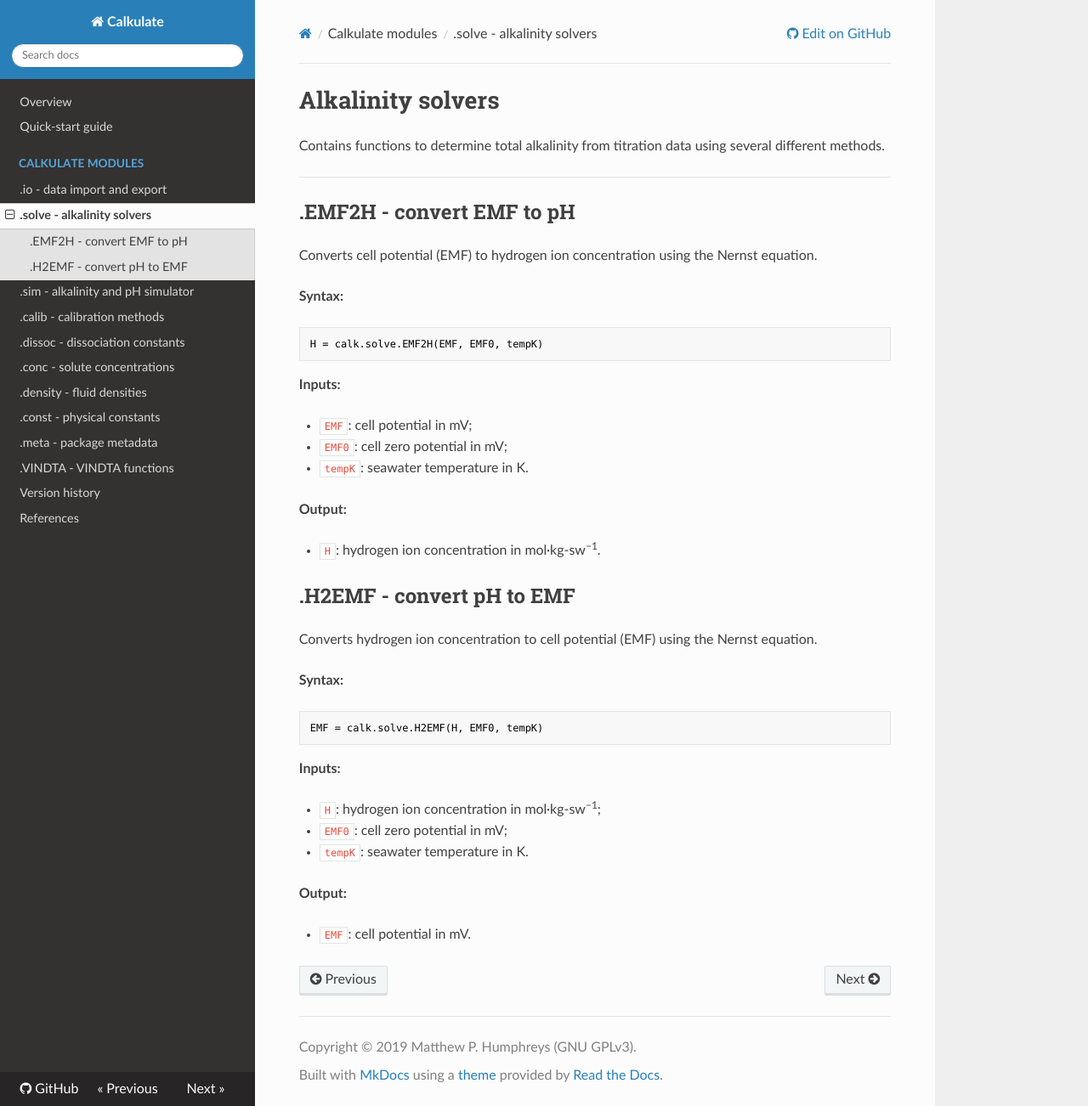
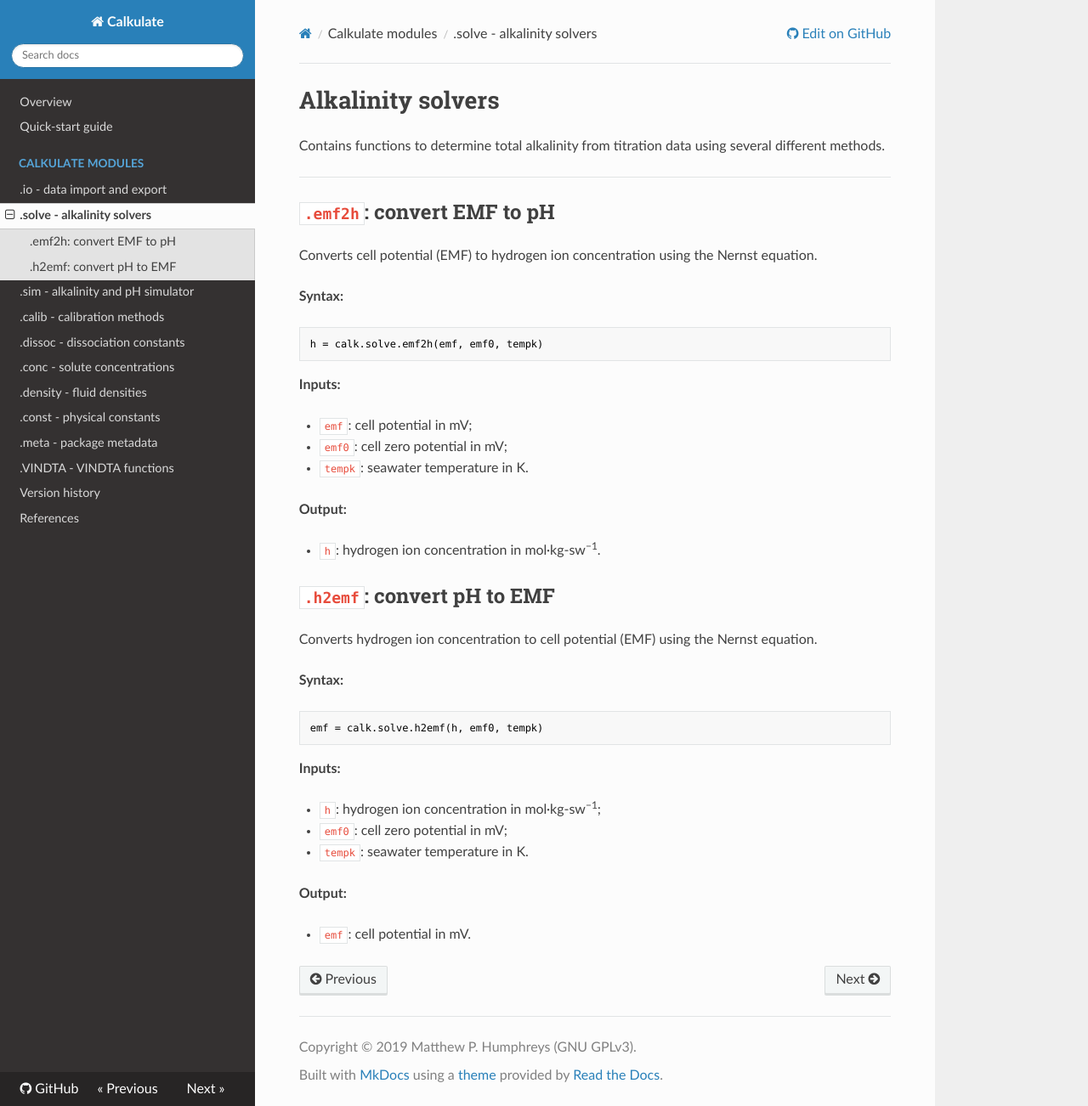
Before and after one commit to mvdh7/calkulate, an MkDocs documentation site: the page built from docs/modules/solve.md, in a window 1280 px wide and 1302 px high. Shown: the whole window at 85% size. Built offline with MkDocs 1.6.1, drawn with Linux system fonts in a browser that asks for light colours; nearby versions of some CDN libraries.

Commit message:
To lowercase

````diff
--- a/docs/modules/solve.md
+++ b/docs/modules/solve.md
@@ -5,43 +5,43 @@ Contains functions to determine total alkalinity from titration data using sever
 
 <hr />
 
-## .EMF2H - convert EMF to pH
+## `.emf2h`: convert EMF to pH
 
 Converts cell potential (EMF) to hydrogen ion concentration using the Nernst equation.
 
 **Syntax:**
 
 ```python
-H = calk.solve.EMF2H(EMF, EMF0, tempK)
+h = calk.solve.emf2h(emf, emf0, tempk)
 ```
 
 **Inputs:**
 
-  * `EMF`: cell potential in mV;
-  * `EMF0`: cell zero potential in mV;
-  * `tempK`: seawater temperature in K.
+  * `emf`: cell potential in mV;
+  * `emf0`: cell zero potential in mV;
+  * `tempk`: seawater temperature in K.
 
 **Output:**
 
-  * `H`: hydrogen ion concentration in mol·kg-sw<sup>−1</sup>.
+  * `h`: hydrogen ion concentration in mol·kg-sw<sup>−1</sup>.
 
 
-## .H2EMF - convert pH to EMF
+## `.h2emf`: convert pH to EMF
 
 Converts hydrogen ion concentration to cell potential (EMF) using the Nernst equation.
 
 **Syntax:**
 
 ```python
-EMF = calk.solve.H2EMF(H, EMF0, tempK)
+emf = calk.solve.h2emf(h, emf0, tempk)
 ```
 
 **Inputs:**
 
-  * `H`: hydrogen ion concentration in mol·kg-sw<sup>−1</sup>;
-  * `EMF0`: cell zero potential in mV;
-  * `tempK`: seawater temperature in K.
+  * `h`: hydrogen ion concentration in mol·kg-sw<sup>−1</sup>;
+  * `emf0`: cell zero potential in mV;
+  * `tempk`: seawater temperature in K.
 
 **Output:**
 
-  * `EMF`: cell potential in mV.
+  * `emf`: cell potential in mV.
````
Also changed, not shown: 1 other file.
